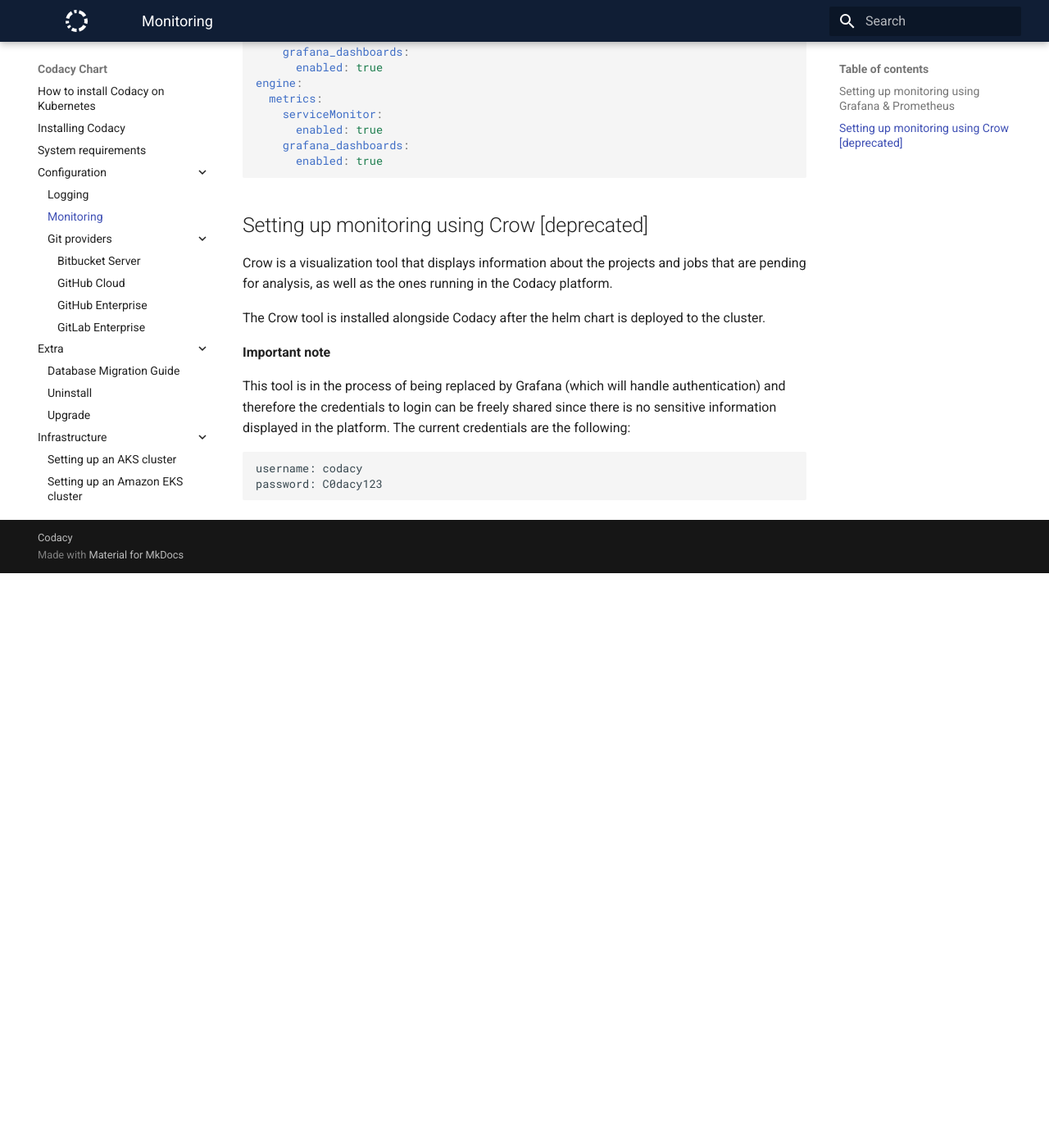
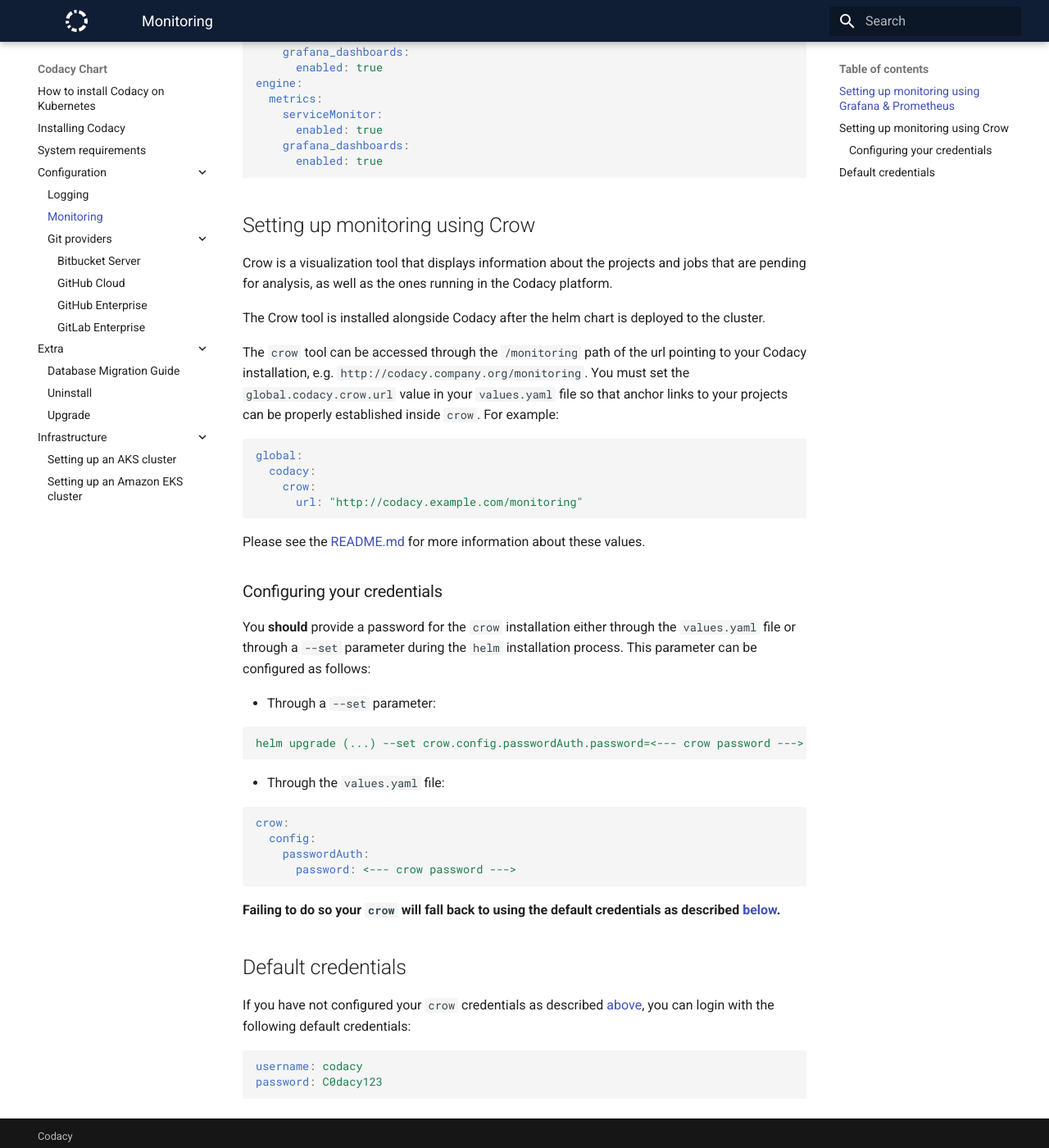
Before and after one commit to codacy/chart, an MkDocs documentation site: the page built from docs/configuration/monitoring.md, in a window 1280 px wide and 1400 px high, scrolled down 945 px. Shown: the whole window at 82% size. Built offline with MkDocs 1.6.1 and Material for MkDocs 9.7.7, drawn with Linux system fonts in a browser that asks for light colours; before the commit the page ends 1644 px from its top, so only the background shows below that.

Commit message:
Enable crow in chart through codacy-ingress (#297)
* feature: use new ingress for monitoring

* fix: install nginx-ingress on start_cluster

* fix: add create_sandbox_cluster

* fix: codacy-api change to ClusterIP service

* fix: remove tls from ingress

* fix: pin nginx version. publishService enabled

* fix: nginx rewrites

* fix: crow context set to /monitoring

* bump: requirements.lock

* fix: crowUrl set on helm upgrade

* bump: requirements

* fix: pass crow and codacy url to helm

* fix: update monitoring docs

* fix: update docs

* fix: remove extrapaths on ingress for values-production

* fix: use unstable crow for custom password

* bump: codacy-api version to snapshot

* fix: update crow docs

* fix: update readme

* bump: requirements.lock

* fix: remove unnecessary --set for crow url

* fix: update makefile

* bump: requirements.lock

* refactor: update monitoring.md

````diff
--- a/docs/configuration/monitoring.md
+++ b/docs/configuration/monitoring.md
@@ -52,15 +52,51 @@
       enabled: true
 ```
 
-## Setting up monitoring using Crow [deprecated]
+## Setting up monitoring using Crow
 
 Crow is a visualization tool that displays information about the projects and jobs that are pending for analysis, as well as the ones running in the Codacy platform.
 
 The Crow tool is installed alongside Codacy after the helm chart is deployed to the cluster.
 
-**Important note**
+The `crow` tool can be accessed through the `/monitoring` path of the url pointing to your Codacy installation, e.g. `http://codacy.company.org/monitoring`.
+You must set the `global.codacy.crow.url` value in your `values.yaml` file so that anchor links to your projects can be properly established inside `crow`.
+For example:
 
-This tool is in the process of being replaced by Grafana (which will handle authentication) and therefore the credentials to login can be freely shared since there is no sensitive information displayed in the platform. The current credentials are the following:
+```yaml
+global:
+  codacy:
+    crow:
+      url: "http://codacy.example.com/monitoring"
+```
 
-    username: codacy
-    password: C0dacy123
+Please see the [README.md](../../README.md) for more information about these values.
+
+### Configuring your credentials
+
+You **should** provide a password for the `crow` installation either through the `values.yaml` file or through a `--set` parameter during the `helm` installation process. This parameter can be configured as follows:
+
+* Through a `--set` parameter:
+
+  ```yaml
+  helm upgrade (...) --set crow.config.passwordAuth.password=<--- crow password --->
+  ```
+
+* Through the `values.yaml` file:
+
+  ```yaml
+  crow:
+    config:
+      passwordAuth:
+        password: <--- crow password --->
+  ```
+
+**Failing to do so your `crow` will fall back to using the default credentials as described [below](##Default-credentials).**
+
+## Default credentials
+
+If you have not configured your `crow` credentials as described [above](###Configuring-your-credentials), you can login with the following default credentials:
+
+```yaml
+username: codacy
+password: C0dacy123
+```
````
Also changed, not shown: README.md (+1 -0 lines), 9 other files.
